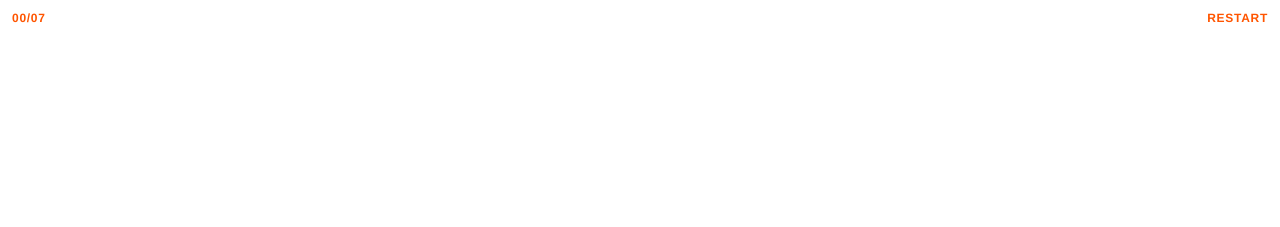
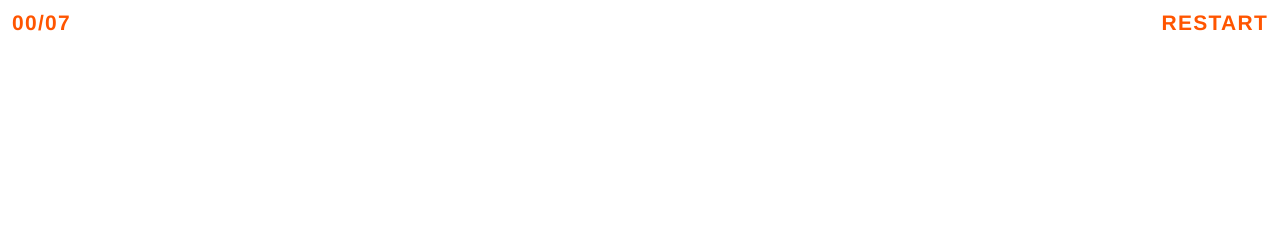
Before and after one commit to GVigna/a-very-unprofessional-intro, a plain HTML site: page index.html in a window 1280 px wide. Shown: the top 227 px of the page. Drawn offline with Linux system fonts and the light colour scheme.

Commit message:
Counter and RESTART same size as body text
Co-Authored-By: Claude Opus 5.5 <noreply@anthropic.com>
Claude-Session: https://claude.ai/code/session_01Xngoj7q7a65PUza189cchS

```diff
--- a/css/style.css
+++ b/css/style.css
@@ -425,7 +425,7 @@ body {
 .ui {
   position: fixed;
   z-index: 100000;
-  font: 700 12px/1 var(--font);
+  font: 700 clamp(15px, 4vw, 21px)/1 var(--font);   /* same size as the body texts */
   letter-spacing: 0.06em;
   color: var(--secondary);
 }
```
